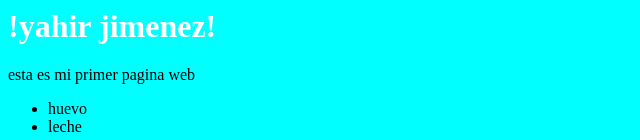
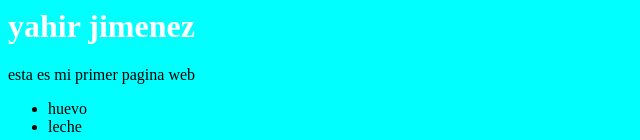
Before and after one commit to yahir729/yahir-jimenezgithub.-, a plain HTML site: page index.html in a window 1280 px wide. Shown: the top 140 px of the page, without its empty margins (0-640 px from the left). Drawn offline with Linux system fonts and the light colour scheme.

Commit message:
Update index.html

```diff
--- a/index.html
+++ b/index.html
@@ -12,7 +12,7 @@
     </style>
 </head>
 <body>
-<h1>!yahir jimenez!</h1>
+<h1>yahir jimenez</h1>
 <p>esta es mi primer pagina web</p>
 <ul>
 <li>huevo</li>
```
